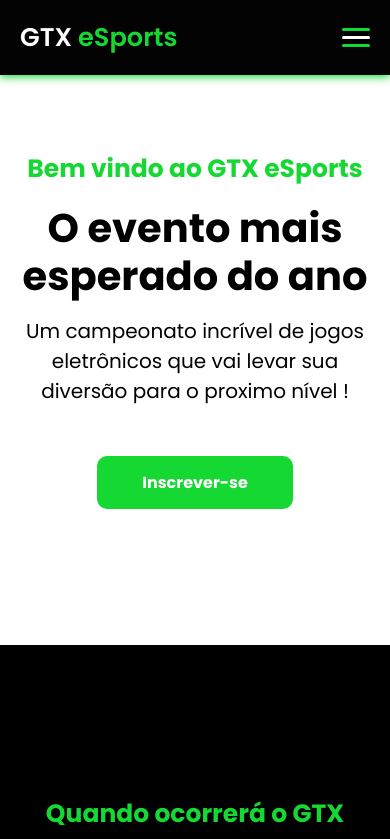
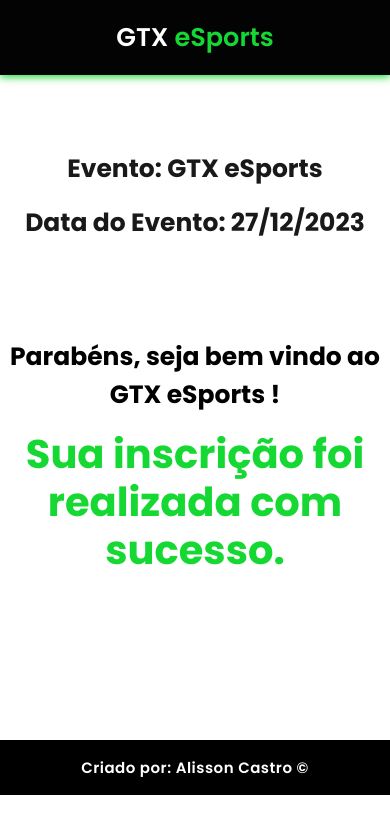
Before and after one commit to AlissonCastroFeitoza/Campeonato-de-jogos-eletronicos-React, a React (Create React App) app: page /confirmacao in a window 390 px wide. Shown: the top 839 px of the page. Built offline with nearby package versions, Linux system fonts and the light colour scheme.

Commit message:
Página de confirmação feita, routes feito, responsividade aplicada

```diff
--- a/src/atoms/Imagem/index.tsx
+++ b/src/atoms/Imagem/index.tsx
@@ -1,4 +1,6 @@
 import img1 from '../../assets/games1.jpg'
+import img2 from '../../assets/games3.jpg'
+import img3 from '../../assets/games2.jpg'
 import * as S from './style'
 
 const ImagemUm = () => {
@@ -12,3 +14,21 @@
 }
 
 export default ImagemUm
+
+export const ImagemDois = () => {
+    return (
+        <S.Imagem>
+        <img src={img2} alt="imagem digitando teclado" />
+        </S.Imagem>
+
+    )
+}
+
+
+export const Imagemtres = () => {
+  return (
+     <S.Imagem>
+        <img src={img3} alt="imagem de pc gamers" />
+     </S.Imagem>
+  )
+}
--- a/src/atoms/Imagem2/index.tsx
+++ /dev/null
@@ -1,12 +0,0 @@
-import img2 from '../../assets/games3.jpg'
-import * as C from './style'
-
-const ImagemDois = () => {
-    return (
-        <C.Imagem>
-                  <img src={img2} alt="imagem digitando teclado" />
-        </C.Imagem>
-    )
-}
-
-export default ImagemDois
--- a/src/atoms/Imagem2/style.ts
+++ /dev/null
@@ -1,12 +0,0 @@
-import styled from 'styled-components'
-
-export const Imagem = styled.div  `
-  img{
-    height: 350px;
-  }
-
-  @media screen and (max-width:767.98px) {
-    display: none;
-}
-
-`
--- a/src/index.tsx
+++ b/src/index.tsx
@@ -1,6 +1,5 @@
 import React from 'react';
 import ReactDOM from 'react-dom/client';
-import App from './pages/Principal/App';
 import GlobalStyle from '../src/Style/GlobalStyle'
 import Rotas  from './routes';
 const root = ReactDOM.createRoot(
@@ -10,6 +9,5 @@
   <React.StrictMode>
     <GlobalStyle/>
     <Rotas/>
-    <App />
   </React.StrictMode>
 );
--- a/src/organisms/Formulario/index.tsx
+++ b/src/organisms/Formulario/index.tsx
@@ -1,5 +1,5 @@
 import * as C from './style'
-
+import {Link} from 'react-router-dom'
 const Formulario = () => {
   return (
      <C.BoxForm>
@@ -38,9 +38,11 @@
         <input type="senha" name="senha" id="senha" placeholder="Digite sua senha" required/>
         </C.DivInput>
 
+        <Link to='/confirmacao'>
          <C.Botao>
          <input type="submit" value="Inscrever-se"/>
          </C.Botao>
+         </Link>
 
         </form>
      </C.BoxForm>
--- a/src/organisms/Header/index.tsx
+++ b/src/organisms/Header/index.tsx
@@ -13,3 +13,11 @@
 }
 
 export default Header
+
+export const HeaderSecundario = () => {
+  return (
+    <C.BoxSecundario>
+      <Logo/>
+    </C.BoxSecundario>
+  )
+}
--- a/src/organisms/Header/style.ts
+++ b/src/organisms/Header/style.ts
@@ -12,6 +12,7 @@
     position: fixed;
     z-index: 5;
 
+
     @media screen and (max-width:767.98px) {
     padding: 18px 20px;
 }
@@ -19,3 +20,25 @@
     padding: 18px 20px;
 }
 `
+
+export const BoxSecundario = styled.div `
+   background-color: #030303;
+    display: flex;
+    align-items: center;
+    justify-content: center;
+    padding: 18px 40px;
+    box-shadow: 0 0.1rem 0.5rem #16D833;
+    width: 100%;
+    transition: all 0.5s;
+    position: fixed;
+    z-index: 5;
+
+
+    @media screen and (max-width:767.98px) {
+    padding: 18px 20px;
+}
+    @media screen and (max-width:991.98px) {
+    padding: 18px 20px;
+}
+
+`
--- /dev/null
+++ b/src/pages/Confirmacao/index.tsx
@@ -0,0 +1,29 @@
+import { Imagemtres } from "../../atoms/Imagem";
+import Footer from "../../organisms/Footer";
+import { HeaderSecundario } from "../../organisms/Header";
+import * as C from './style'
+
+function Confirmacao() {
+  return (
+    <>
+        <HeaderSecundario/>
+
+          <C.HomePrincipal>
+            <div className="card">
+           <Imagemtres/>
+           <h4 className="verde">Evento: GTX eSports</h4>
+           <h4>Data do Evento: 27/12/2023</h4>
+            </div>
+           <div className="estrutura">
+           <h4>Parabéns, seja bem vindo ao GTX eSports !</h4>
+           <h1>Sua inscrição foi realizada com sucesso.</h1>
+
+           </div>
+          </C.HomePrincipal>
+
+        <Footer/>
+        </>
+  )
+}
+
+export default Confirmacao
--- /dev/null
+++ b/src/pages/Confirmacao/style.ts
@@ -0,0 +1,113 @@
+import styled from 'styled-components'
+
+export const HomePrincipal = styled.div `
+    width: 100vw;
+    height: 100vh;
+    display: flex;
+    align-items: center;
+    justify-content: space-between;
+    padding: 0px 10%;
+
+    h4 {
+    font-size: 1.3rem;
+    margin-bottom: 1rem;
+    }
+
+    h1 {
+    color: #16D833;
+    font-size: 3.5rem;
+    margin-bottom: 1rem;
+    line-height: 4rem;
+    }
+
+    img {
+    height: 350px;
+    width: 100%;
+    }
+
+    p {
+    margin-bottom: 4rem;
+    }
+
+
+    .estrutura {
+        width: 37rem;
+    }
+
+    .card {
+        color: rgba(0,0,0,0.9);
+        background-color: white;
+        width: 32rem;
+        box-shadow:23px 15px 10px 1px rgba(0,0,0,0.2);
+        border-radius: 8px;
+        border: 0.5px solid whitesmoke;
+        transition: all 0.5s;
+        h4{
+          text-align: center;
+        }
+    }
+
+    @media screen and (max-width:767.98px) {
+        width: 100%;
+        height: 100%;
+        padding: 150px 2%;
+        flex-direction: column;
+        text-align: center;
+        overflow: hidden;
+        gap: 5rem;
+
+        .estrutura {
+         width: 100%;
+       }
+       h4 {
+        font-size: 21px;
+        flex-direction: column;
+     }
+
+     h1 {
+        font-size: 2.5rem;
+        line-height: 3rem;
+     }
+
+
+     img {
+         display: none;
+        }
+     .card {
+        border: none;
+        box-shadow: none;
+     }
+    }
+
+    @media screen and (max-width:1400.98px) {
+        width: 100%;
+        height: 100%;
+        padding: 150px 2%;
+        flex-direction: column;
+        text-align: center;
+        overflow: hidden;
+        gap: 5rem;
+
+        .estrutura {
+         width: 100%;
+       }
+
+        h4 {
+         font-size: 25px;
+        }
+
+
+        h1 {
+         font-size: 2.5rem;
+         line-height: 3rem;
+        }
+
+        p {
+         font-size: 20px;
+        }
+
+        img {
+         object-fit: contain;
+        }
+    }
+`
--- a/src/pages/Principal/App.tsx
+++ b/src/pages/Principal/App.tsx
@@ -1,6 +1,5 @@
 import Button from "../../atoms/Button";
-import Imagem from "../../atoms/Imagem";
-import Imagem2 from "../../atoms/Imagem2";
+import Imagem, { ImagemDois } from "../../atoms/Imagem";
 import Footer from "../../organisms/Footer";
 import Formulario from "../../organisms/Formulario";
 import Header from "../../organisms/Header";
@@ -27,12 +26,12 @@
 
     <C.HomeSecundario id="Data">
 
-    <Imagem2/>
+    <ImagemDois/>
     <div className="estrutura">
 
           <h4>Quando ocorrerá o GTX eSports ?</h4>
           <h1>Sua diversão está próxima !</h1>
-          <p>O campeonato de jogos eletrônicos irá ocorrer no dia 27/12/2022 e conta com jogos exclusivos !</p>
+          <p>O campeonato de jogos eletrônicos irá ocorrer no dia 27/12/2023 e conta com jogos exclusivos !</p>
           <Button/>
 
       </div>
--- a/src/routes/index.tsx
+++ b/src/routes/index.tsx
@@ -1,10 +1,14 @@
-import { BrowserRouter,Routes as Switch} from "react-router-dom"
+import { BrowserRouter,Route,Routes as Switch, Navigate} from "react-router-dom"
+import Confirmacao from "../pages/Confirmacao/index"
+import App from "../pages/Principal/App"
 
 const Rotas = () => {
     return (
         <BrowserRouter>
         <Switch>
-
+         <Route path='/pagina-inicial' element={<App/>}/>
+         <Route path="/confirmacao" element={<Confirmacao/>}/>
+         <Route path="*" element={<Navigate to="/pagina-inicial"/>}/>
         </Switch>
         </BrowserRouter>
     )
```
Also changed, not shown: 2 other files (tests, documents, lock files or other folders).
